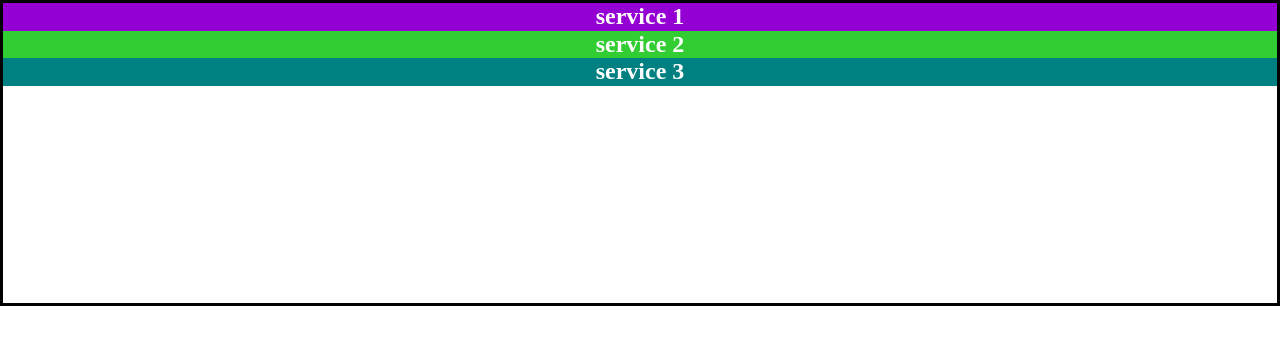
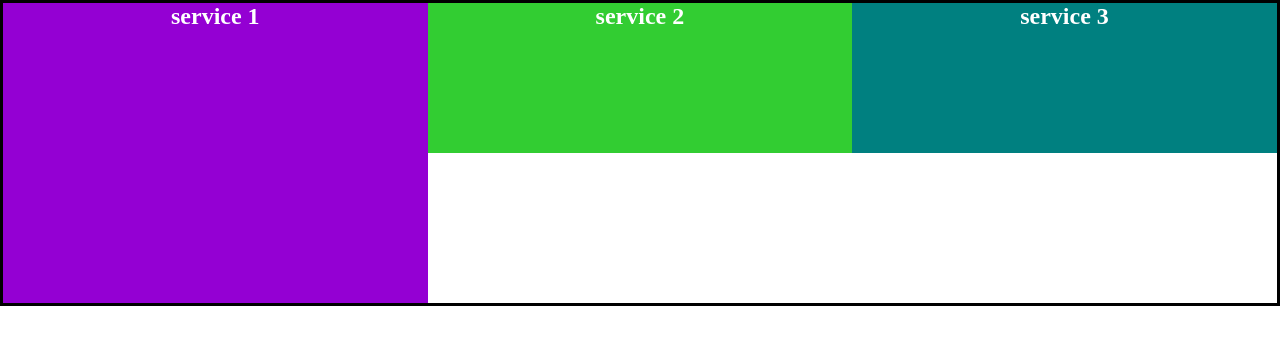
Before and after one commit to varunkr9866/GRID_BASICS_PRACTICE, a plain HTML site: page 02-auto/index.html in a window 1280 px wide. Drawn offline with nearby package versions, Linux system fonts and the light colour scheme.

Commit message:
COMPLETED WORKING ON GRID AREA AND TEMPLETE

```diff
--- a/02-auto/css/style.css
+++ b/02-auto/css/style.css
@@ -5,6 +5,10 @@ h2 {
 .services {
     border: 3px solid black;
     height: 300px;
+    display: grid;
+    /* row and coloum */
+    grid:50% 50% / 33.33% 33.33% 33.33% ;
+    grid-auto-flow: dense;
 }
 
 .service {
@@ -14,6 +18,7 @@ h2 {
 
 .service-1 {
     background-color: darkviolet;
+    grid-row: 1 /3;
 }
 
 .service-2 {
```
